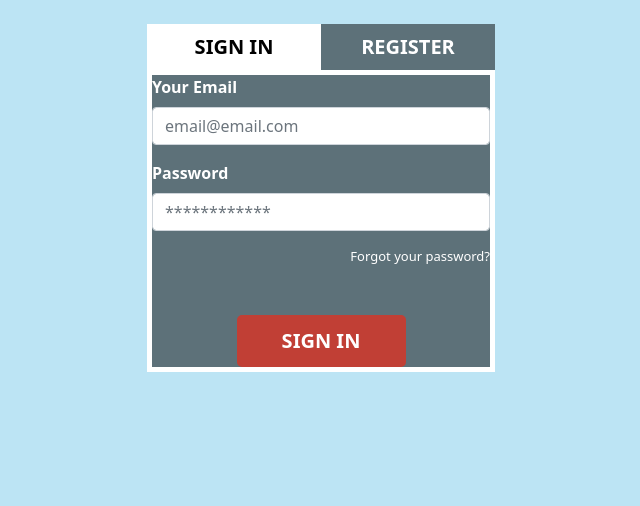
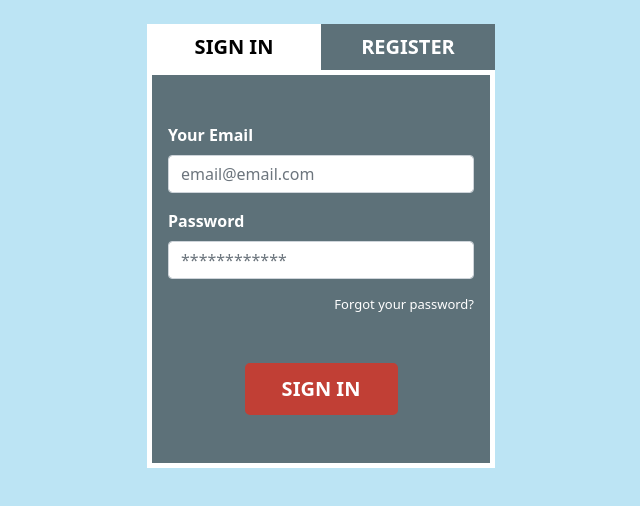
Before and after one commit to Catriel-Acevey/training-form, a React (Create React App) app in the folder client/: page /user/sign-in in a window 1280 px wide. Shown: the top 506 px of the page, without its empty margins (319-959 px from the left). Built offline with nearby package versions, Linux system fonts and the light colour scheme.

Commit message:
fix style form

```diff
--- a/client/src/components/Sign-in-sass/FormRegister.jsx
+++ b/client/src/components/Sign-in-sass/FormRegister.jsx
@@ -25,6 +25,7 @@ const FormRegister = () => {
         <div className="row">
           <div className="col-md-4 offset-md-4">
             <NavForm />
+            <div className="login-form px-3 py-5">
               <Formik
                 initialValues={{
                   email: "",
@@ -126,6 +127,7 @@ const FormRegister = () => {
             </div>
           </div>
         </div>
+      </div>
     </>
   );
 };
--- a/client/src/components/Sign-in-sass/FormSignIn.jsx
+++ b/client/src/components/Sign-in-sass/FormSignIn.jsx
@@ -10,7 +10,7 @@ const FormSignIn = () => {
         <div className="row">
           <div className="col-md-4 offset-md-4">
             <NavForm />
-            <div className="login-form">
+            <div className="login-form px-3 py-5">
               <Formik
                 initialValues={{
                   email: "",
--- a/client/src/components/Sign-in-sass/NavForm.jsx
+++ b/client/src/components/Sign-in-sass/NavForm.jsx
@@ -3,7 +3,6 @@ import { NavLink } from "react-router-dom";
 
 const NavForm = () => {
   return (
-    <div>
     <div className="login-link row mx-0">
       <NavLink
         className={({ isActive }) =>
@@ -38,7 +37,6 @@ const NavForm = () => {
           Register
         </button> */}
     </div>
-    </div>
   );
 };
 
```
Lines whose indentation alone changed are shown as unchanged.
